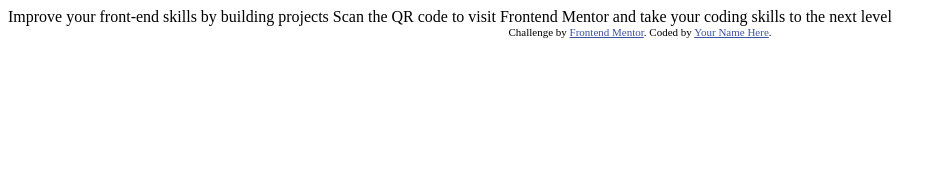
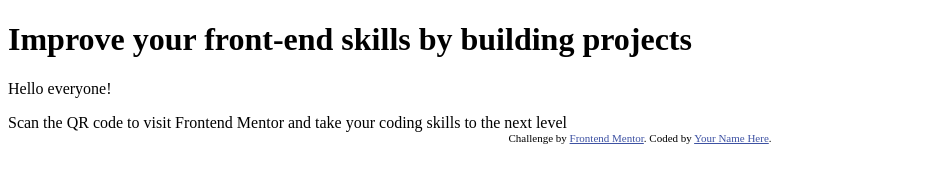
Before and after one commit to hillonyechekwa/qr-code-2, a plain HTML site: page index.html in a window 1280 px wide. Shown: the whole page, without its empty margins (0-947 px from the left). Drawn offline with Linux system fonts and the light colour scheme.

Commit message:
changed index.html file

```diff
--- a/index.html
+++ b/index.html
@@ -16,7 +16,8 @@
 </head>
 <body>
 
-  Improve your front-end skills by building projects
+  <h1>Improve your front-end skills by building projects</h1>
+  <p>Hello everyone!</p>
 
   Scan the QR code to visit Frontend Mentor and take your coding skills to the next level
 
```
